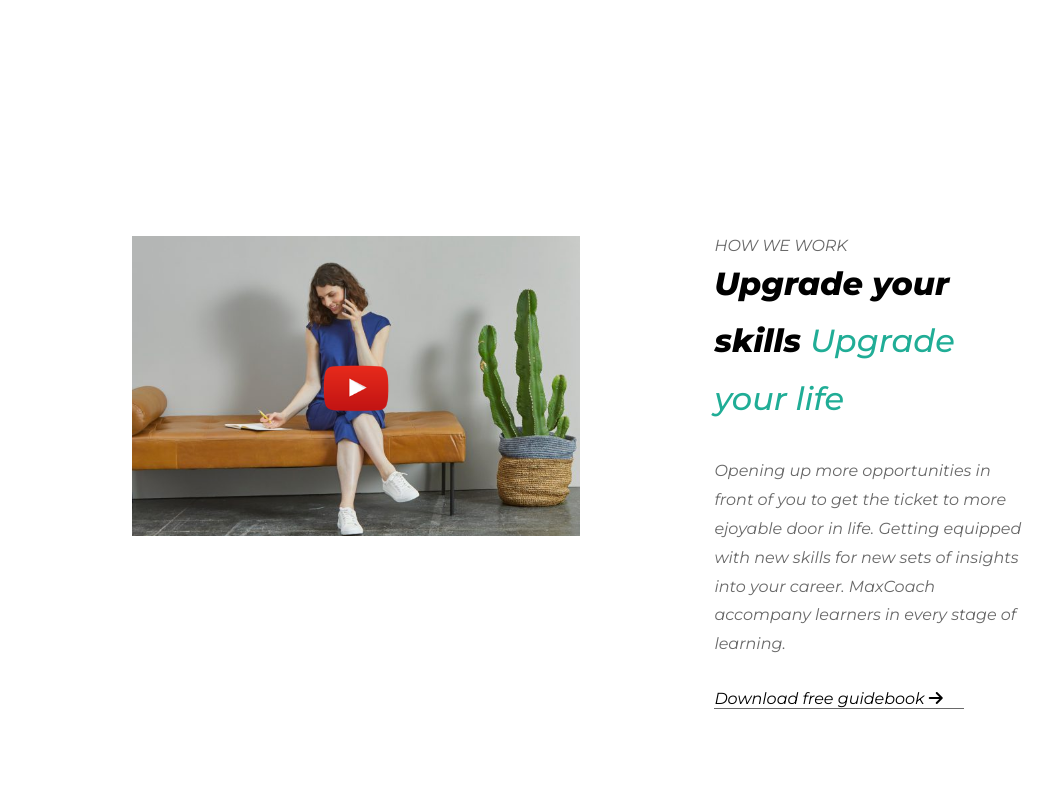
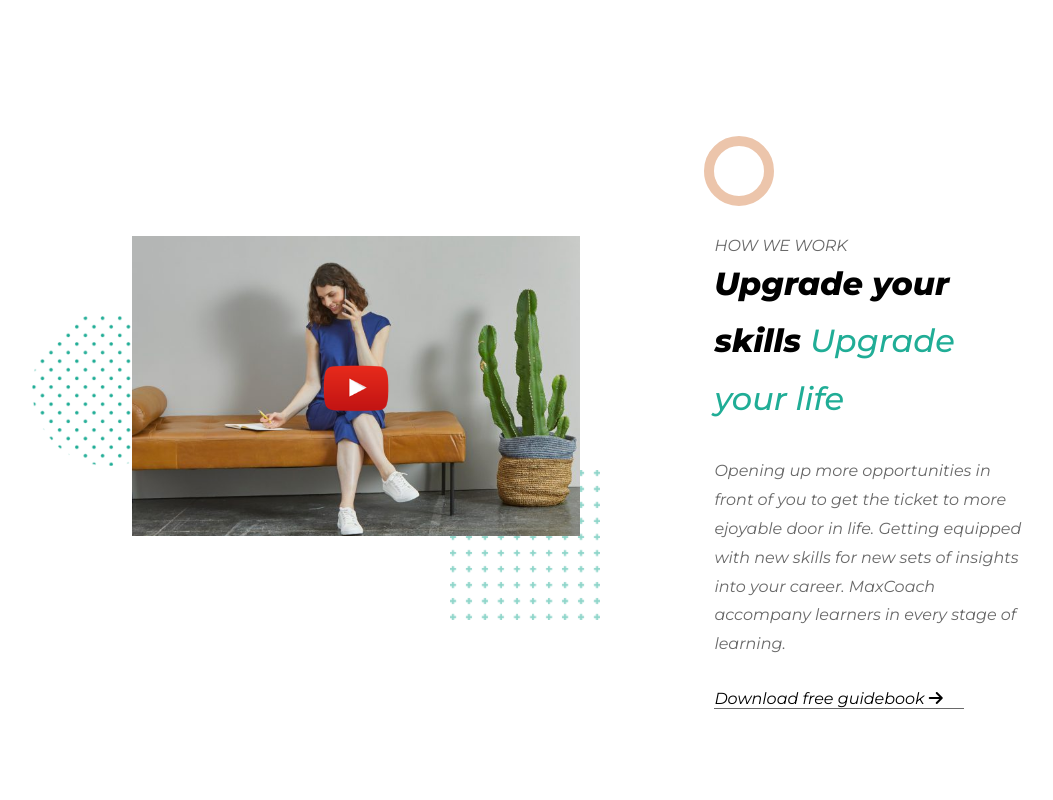
Before and after one commit to NicolaPiperis/proj-html-vuejs, a Vue app: page / in a window 1280 px wide. Shown: the part 1600-2400 px from the top of the page, without its empty margins (60-1113 px from the left). Built offline with nearby package versions, Linux system fonts and the light colour scheme.

Commit message:
dinamic menu with store data and last decorations

```diff
--- a/src/components/PageFooter.vue
+++ b/src/components/PageFooter.vue
@@ -95,7 +95,7 @@
 <style scoped lang="scss">
 @use './../styles/partials/variables.scss' as *;
 
-
+// FOOTER STYLE
     footer{
         background-color: #171621;
         height: 500px;
--- a/src/components/PageHeader.vue
+++ b/src/components/PageHeader.vue
@@ -128,6 +128,7 @@ import {store} from "../store.js";
 <style scoped lang="scss">
 @use './../styles/partials/variables.scss' as *;
 
+// DROPDOWN STYLES
 .dropdown {
   position: relative;
   display: inline-block;
@@ -155,10 +156,12 @@ import {store} from "../store.js";
 .dropdown:hover .dropdown-content {
   display: block;
 }
-.dropdown:hover {
-
+.dropdown:hover .active-menu{
+  color: $verde-acqua;
+  border-bottom: 2px solid $verde-acqua;
 }
 
+// HEADER STYLE
   header{
     background-color: white;
 
--- a/src/components/PageMain.vue
+++ b/src/components/PageMain.vue
@@ -106,6 +106,9 @@
                                 <img src="./../../public/images/icon-youtube-play.png" alt="youtube icon" class="youtube-decoration">
                             </a>
 
+                            <img src="../../public/images/maxcoach-shape-07-150x150.png" alt="" class="decoration-su">
+                            <img src="../../public/images/maxcoach-shape-05-150x150.png" alt="" class="decoration-su2">
+
                         </div>
 
                     </div>
@@ -115,6 +118,7 @@
 
                         <div class="pre-title">
                             HOW WE WORK
+                            <div class="circle"></div>
                         </div>
 
                         <h2>
@@ -135,6 +139,7 @@
 
                         </div>
 
+
                     </div>
 
                 </div>
@@ -144,7 +149,7 @@
 
         </section>
 
-        <!-- SEZIONE COLORE CON SFUMATURA -->
+        <!-- SEZIONE COLORE CON SFUMATURA /CARDS -->
         <section class="white2-sections">
 
             <div class="row content-center">
@@ -300,7 +305,10 @@
         </section>
 
         <!-- TESTIMONIALS -->
-        <section class="white-sections">
+        <section class="white-sections wave-relative">
+
+            <!-- DECORAZIONE ONDA -->
+            <img src="../../public/images/wave.svg" alt="" class="wave">
 
             <div class="container">
 
@@ -639,6 +647,7 @@
         padding-top: 200px;
     }
 
+
     .cream-sections{
         padding-top: 200px;
         background-color: $panna;
@@ -658,6 +667,7 @@
 
         .pre-title{
         color: $grigio ;
+        position: relative;
         }
 
         h2{
@@ -975,6 +985,8 @@
         }
 
     }
+
+    // DECORATION
     .settings-n-decoration{
         border-color: #20ad959f;
         align-self: center;
@@ -1060,6 +1072,45 @@
         right: 110px;
     }
 
+    .wave{
+    position: absolute;
+    top: -80px;
+    left: 0;
+    width: 100%;
+    }
+    .wave-relative{
+        position: relative;
+    }
+
+    // skills upgrade section
+    .circle{
+            width: 70px;
+            height: 70px;
+            border-radius: 50%;
+            border: 10px solid #ecc5ab;
+            position: absolute;
+            top: -100px;
+            left: -10px;
+    }
+
+    .decoration-su{
+        position: absolute;
+        height: 150px;
+        width: 150px;
+        right: -20px;
+        bottom: -80px;
+        z-index: -1;
+    }
+
+    .decoration-su2{
+        position: absolute;
+        height: 150px;
+        width: 150px;
+        left: -100px;
+        top: 80px;
+        z-index: -1;
+    }
+
     .main-img{
         position: relative;
         z-index: 999;
```
Also changed, not shown: public/images/wave.svg (added).
